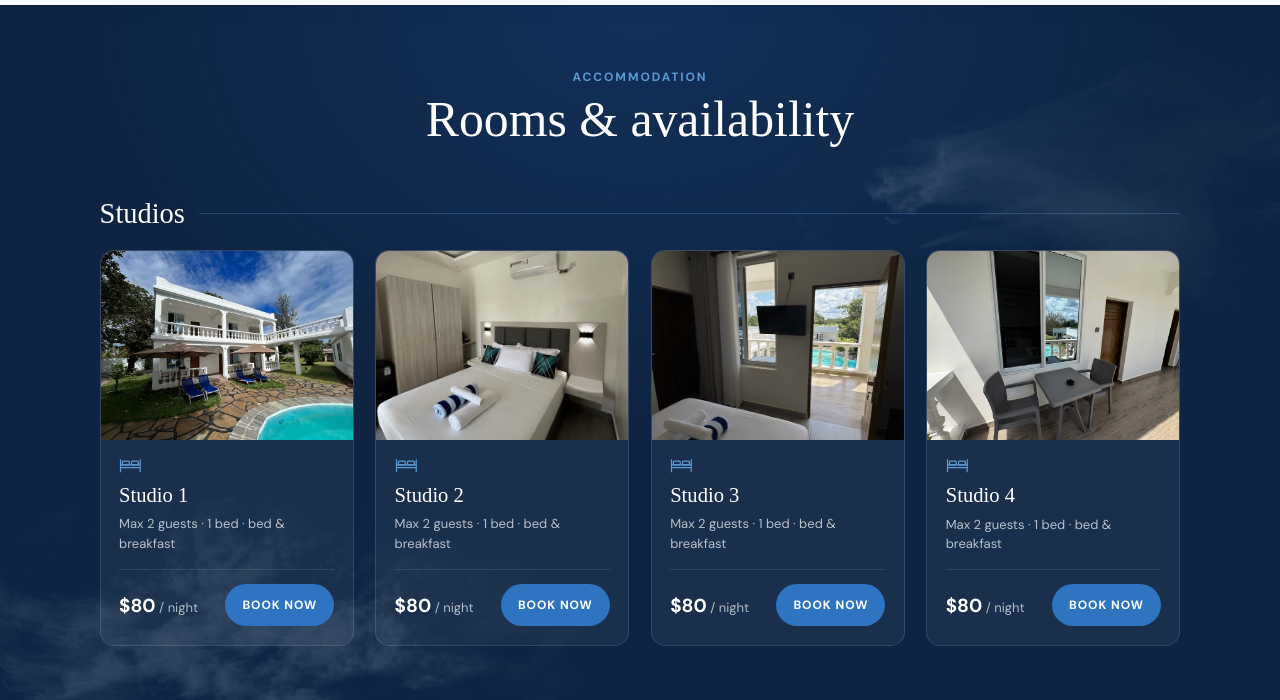
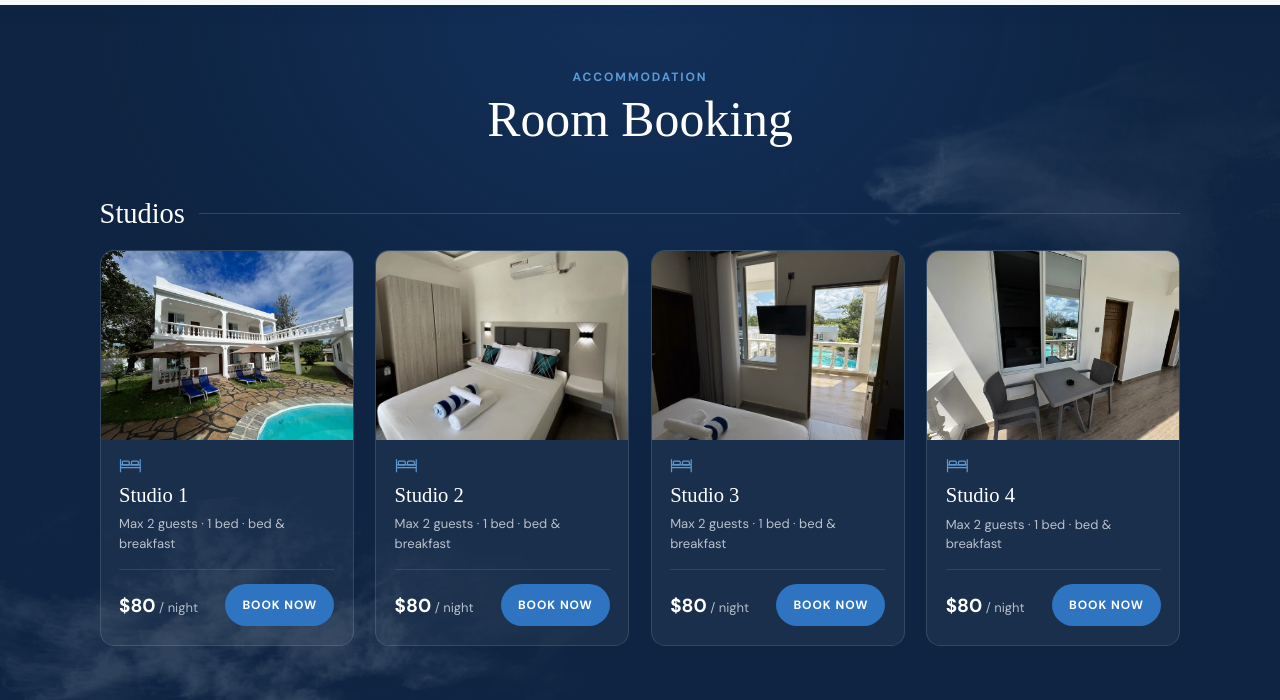
Before and after one commit to MohammadNyundo/MandH, a plain HTML site: page accommodation.html in a window 1280 px wide. Shown: the part 95-795 px from the top of the page. Drawn offline with Linux system fonts and the light colour scheme; a web font is replaced by a local one.

Commit message:
Accommodation: rename heading to 'Room Booking'
Co-Authored-By: Claude Opus 5.5 <noreply@anthropic.com>

```diff
--- a/accommodation.html
+++ b/accommodation.html
@@ -36,7 +36,7 @@
   <div class="units-wrap">
     <header class="units-head">
       <p class="units-eyebrow">Accommodation</p>
-      <h1 id="units-title">Rooms &amp; availability</h1>
+      <h1 id="units-title">Room Booking</h1>
     </header>
 
     <section class="unit-group" id="studio-rooms" aria-labelledby="studios-title">
```
